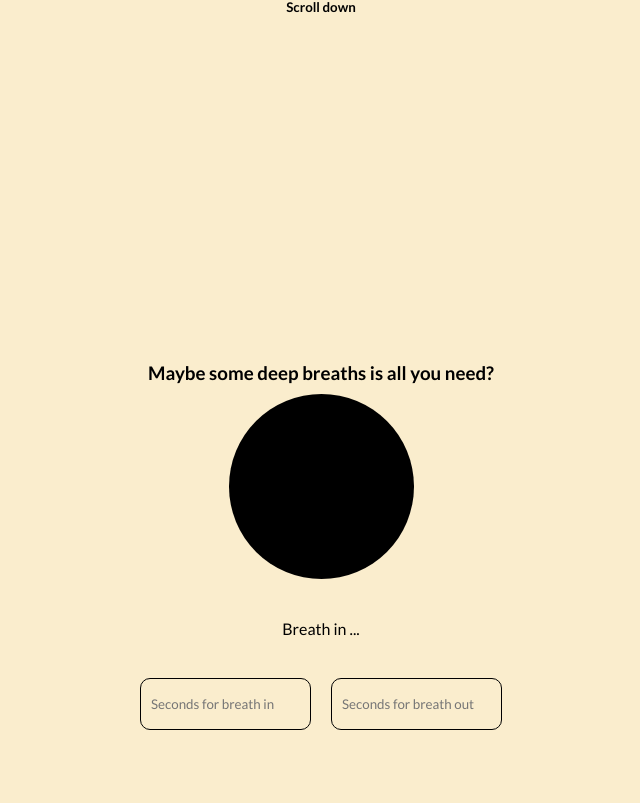
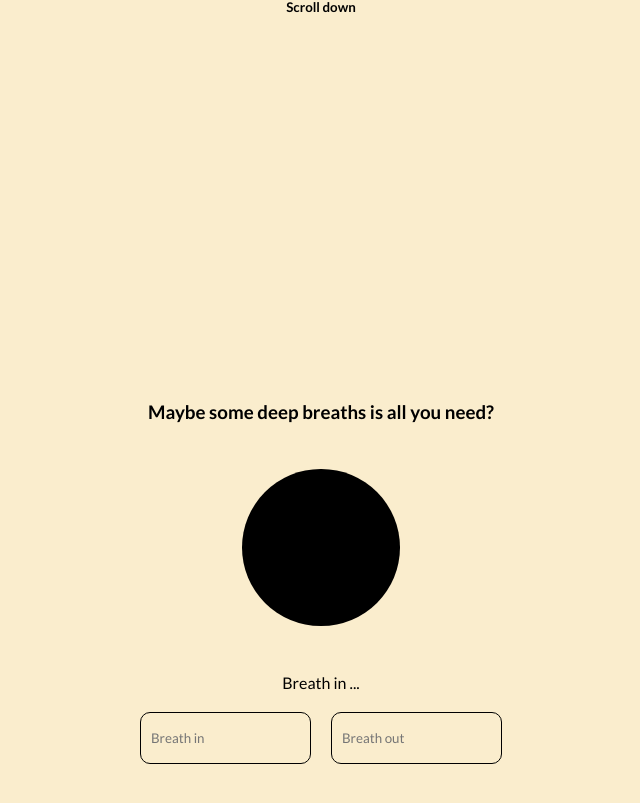
Before and after one commit to idanygo/mood-project, a Next.js app: page / in a window 1280 px wide. Shown: the part 639-1442 px from the top of the page, without its empty margins (319-959 px from the left). Built offline with nearby package versions, Linux system fonts and the light colour scheme.

Commit message:
fixat timer på lunga

```diff
--- a/components/Lunga.js
+++ b/components/Lunga.js
@@ -4,15 +4,29 @@ import styles from "@/styles/Lunga.module.css";
 function Lunga({ growTime, shrinkTime }) {
   const [size, setSize] = useState(100);
   const [isGrowing, setIsGrowing] = useState(true);
-  const [text, setText] = useState('')
+  const [text, setText] = useState('');
+  const [secondsIn, setSecondsIn] = useState(5);
+  const [secondsOut, setSecondsOut] = useState(5);
+  const [intervalId, setIntervalId] = useState(null);
+
+  const secInSetter = (event) => {
+    setSecondsIn(event.target.value);
+  }
+
+  const secOutSetter = (event) => {
+    setSecondsOut(event.target.value)
+  }
 
   useEffect(() => {
-    const interval = setInterval(() => {
+    if (intervalId) {
+      clearInterval(intervalId);
+    }
+    const newIntervalId = setInterval(() => {
       if (isGrowing) {
         setText('Breath in ...');
         setSize((size) => {
           if (size < 200) {
-            return size + (100 / (growTime * 1000 / 10));
+            return size + (50 / (secondsIn * 1000 / 10));
           } else {
             setIsGrowing(false);
             return size;
@@ -21,8 +35,8 @@ function Lunga({ growTime, shrinkTime }) {
       } else {
         setText('Breath out ...')
         setSize((size) => {
-          if (size > 100) {
-            return size - (100 / (shrinkTime * 1000 / 10));
+          if (size > 150) {
+            return size - (50 / (secondsOut * 1000 / 10));
           } else {
             setIsGrowing(true);
             return size;
@@ -30,18 +44,29 @@ function Lunga({ growTime, shrinkTime }) {
         });
       }
     }, 10);
-    return () => clearInterval(interval);
-  }, [isGrowing, growTime, shrinkTime])
+    setIntervalId(newIntervalId);
+    return () => clearInterval(newIntervalId);
+  }, [isGrowing, secondsIn, secondsOut]);
 
   return (
     <>
-      <div
-        className={styles.lunga}
-        style={{ width: size, height: size }}
-      >
-
+      <div className={styles.lungaWrapper}>
+        <h3>
+          Maybe some deep breaths is all you need?
+        </h3>
+        <div className={styles.lungaContainer}>
+          <div
+            className={styles.lunga}
+            style={{ width: size, height: size }}
+          >
+          </div>
+        </div>
+        <p>{text}</p>
+        <form className={styles.breathForm}>
+          <input type="number" placeholder="Breath in" onChange={secInSetter} />
+          <input type="number" placeholder="Breath out" onChange={secOutSetter} />
+        </form>
       </div>
-      <p>{text}</p>
     </>
   );
 }
--- a/pages/index.js
+++ b/pages/index.js
@@ -50,16 +50,7 @@ export default function Home() {
           <Scroll />
         </div>
       </main>
-      <section className={styles.lungaWrapper}>
-        <h3 className={styles.breathHeader}>
-          Maybe some deep breaths is all you need?
-        </h3>
-        <Lunga growTime={2} shrinkTime={2} />
-        <form className={styles.breathForm} >
-          <input placeholder="Seconds for breath in" />
-          <input placeholder="Seconds for breath out" />
-        </form>
-      </section>
+      <Lunga growTime={2} shrinkTime={2} />
     </>
   );
 }
--- a/styles/Home.module.css
+++ b/styles/Home.module.css
@@ -77,33 +77,7 @@
   justify-content: center;
 }
 
-.lungaWrapper {
-  height: 100vh;
-  gap: 40px;
-  display: flex;
-  flex-direction: column;
-  justify-content: center;
-  align-items: center;
-  position: relative;
-}
 
-.breathHeader {
-  position: absolute;
-  top: 200px;
-}
-
-.breathForm {
-  display: flex;
-  gap: 20px;
-}
-
-.breathForm input {
-  background-color: #faedcd;
-  height: 30px;
-  padding: 10px;
-  border: black 1px solid;
-  border-radius: 10px;
-}
 
 @media screen and (max-width: 768px) {
   .wrapper {
--- a/styles/Lunga.module.css
+++ b/styles/Lunga.module.css
@@ -6,3 +6,42 @@
 .lunga:hover {
   cursor: pointer;
 }
+
+.lungaWrapper {
+  height: 100vh;
+  display: flex;
+  flex-direction: column;
+  justify-content: center;
+  align-items: center;
+  padding: 20px;
+  text-align: center;
+}
+.lungaContainer {
+  display: flex;
+  flex-direction: column;
+  justify-content: center;
+  align-items: center;
+  height: 250px;
+}
+
+.breathForm {
+  display: flex;
+  gap: 20px;
+  margin-top: 20px;
+}
+
+.breathForm input {
+  background-color: #faedcd;
+  height: 30px;
+  padding: 10px;
+  border: black 1px solid;
+  border-radius: 10px;
+}
+
+@media screen and (max-width: 768px) {
+  .breathForm {
+    display: flex;
+    flex-direction: column;
+    gap: 20px;
+  }
+}
```
